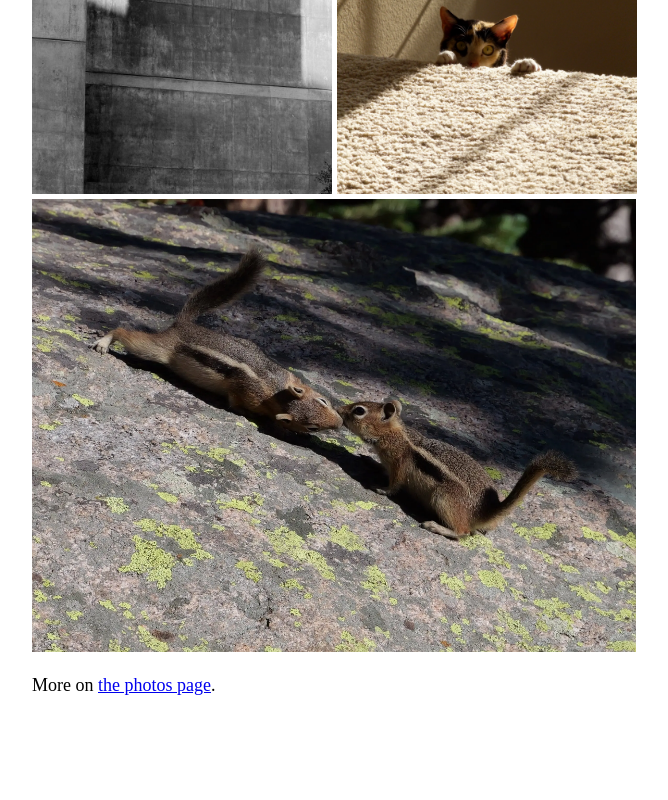
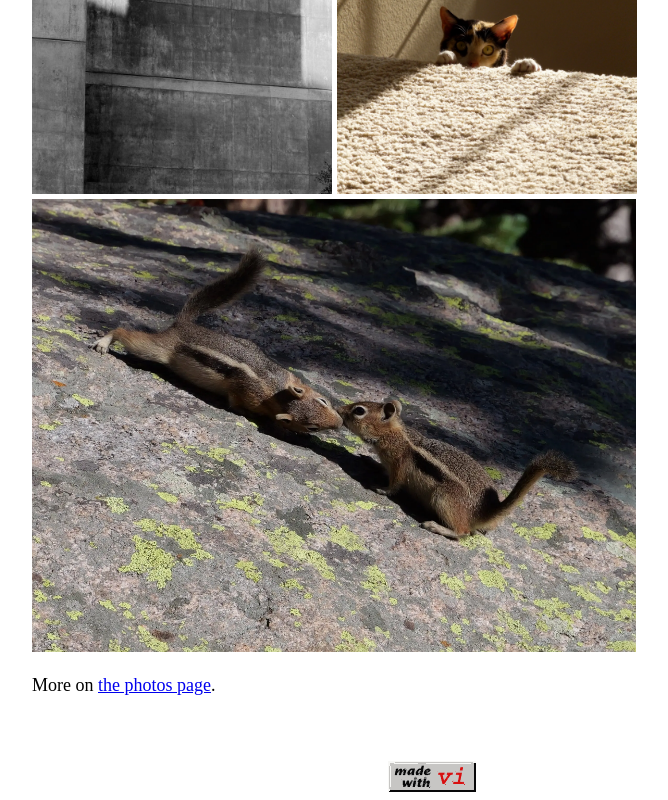
Before and after one commit to vtomnet/vtomnet.github.io, a plain HTML site: page index.html in a window 1280 px wide. Shown: the part 1442-2242 px from the top of the page, without its empty margins (208-876 px from the left). Before the commit the page ends 2203 px from the top, so only its background shows below. Drawn offline with Linux system fonts and the light colour scheme.

Commit message:
88x31 vi

```diff
--- a/index.html
+++ b/index.html
@@ -158,5 +158,7 @@
         </div>
       </div>
     </div>
+
+    <img src="/vi.gif" alt="vi.gif" height=31 width=88 style="display:block;margin:auto"/>
   </body>
 </html>
```
Also changed, not shown: vi.gif (added).
